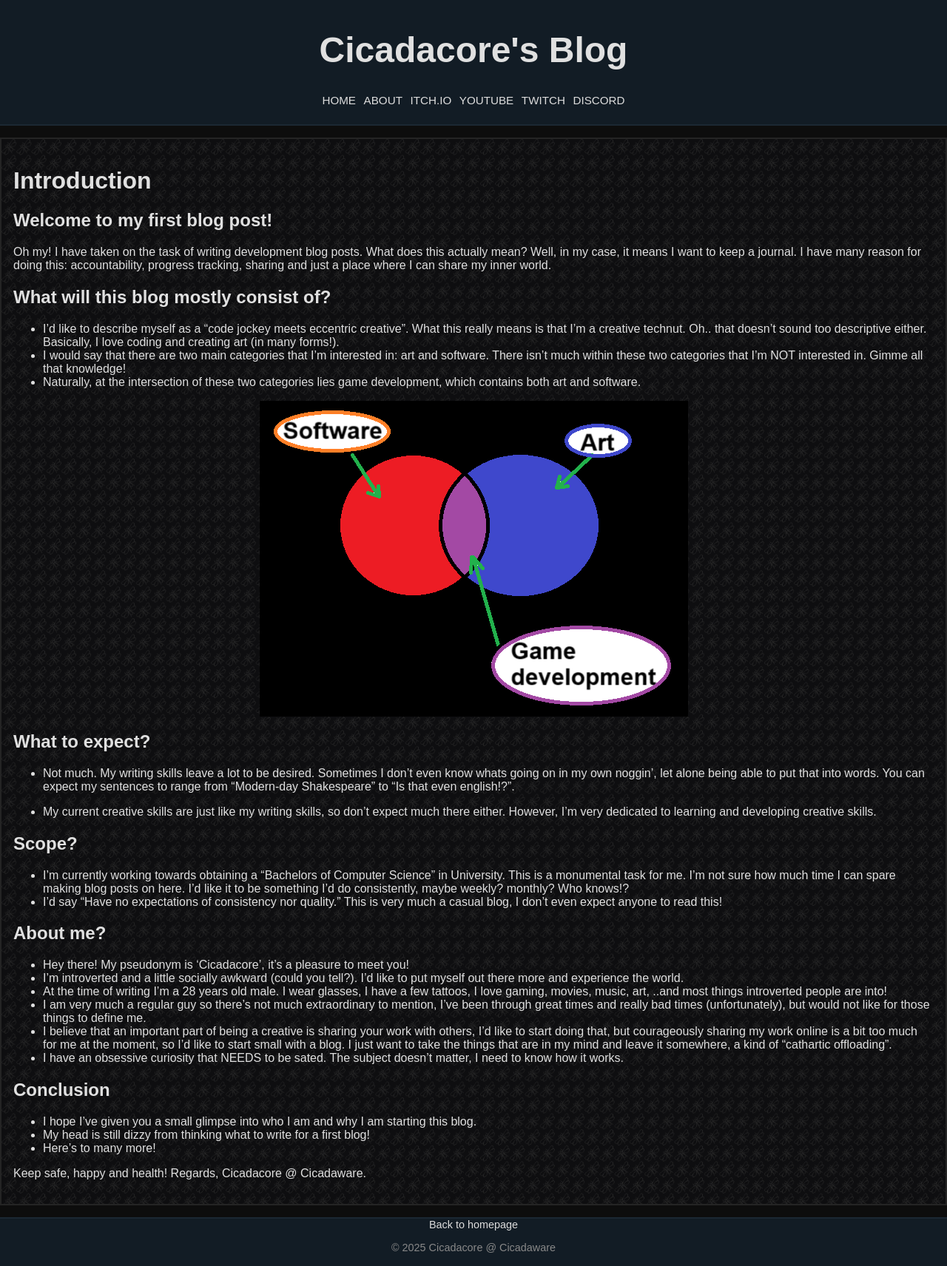
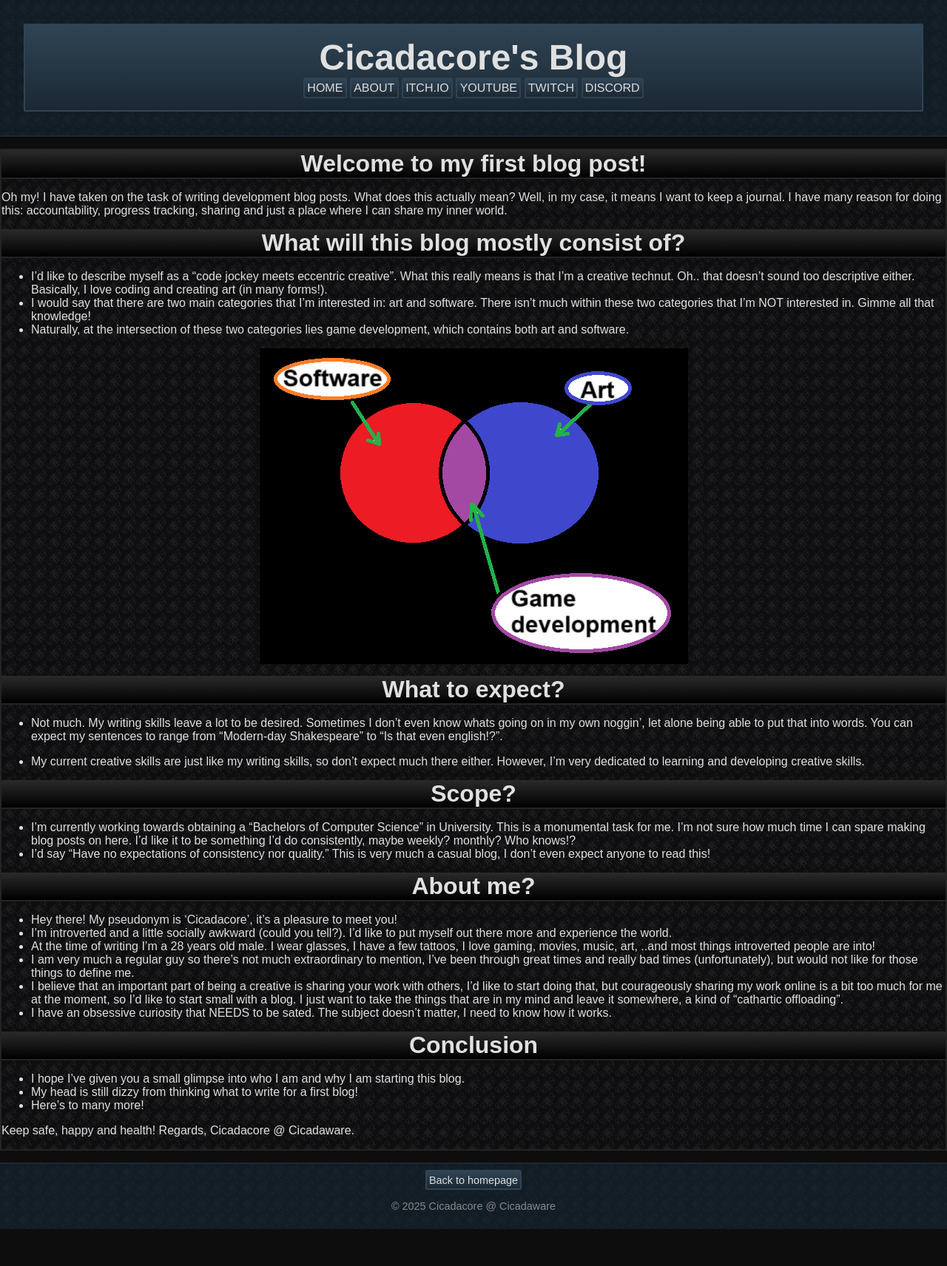
Before and after one commit to Cicadaware/cicadaware.github.io, a Jekyll site: the page built from _posts/2025-06-16-first-post.md, in a window 1280 px wide. Shown: the whole page at 74% size. Built offline with Jekyll 4.4.1, drawn with Linux system fonts in a browser that asks for light colours; after the commit the page ends 1662 px from its top, so only the background shows below that.

Commit message:
another overhaul

```diff
--- a/_layouts/default.html
+++ b/_layouts/default.html
@@ -6,29 +6,29 @@
   <link rel="stylesheet" href="{{ '/assets/css/style.css' | relative_url }}" />
 </head>
 <body>
-  <header class="round-block">
+  <header>
+    <div class="title-links">
     <h1 class="title">{{ site.title }}</h1>
-
       <div class="nav">
-        <a class="nav-links" href="/">HOME</a>
-        <a class="nav-links" href="/2025/06/16/first-post.html">ABOUT</a>
-        <a class="nav-links" href="https://cicadacore.itch.io/">ITCH.IO</a>
-        <a class="nav-links" href="https://www.youtube.com/@Cicadacore64">YOUTUBE</a>
-        <a class="nav-links" href="https://www.twitch.tv/cicadacore">TWITCH</a>
-        <a class="nav-links" href="https://discord.gg/uyxnK4YzVw">DISCORD</a>
+        <a href="/" class="nav-links">HOME</a>
+        <a href="/2025/06/16/first-post.html" class="nav-links">ABOUT</a>
+        <a href="https://cicadacore.itch.io/" class="nav-links">ITCH.IO</a>
+        <a href="https://www.youtube.com/@Cicadacore64" class="nav-links">YOUTUBE</a>
+        <a href="https://www.twitch.tv/cicadacore" class="nav-links">TWITCH</a>
+        <a href="https://discord.gg/uyxnK4YzVw" class="nav-links">DISCORD</a>
       </div>
-
+    </div>
   </header>
 
   <div class="page-container">
     <main class="content">
       {% if page.url == "/" %}
-      <h1 class="welcome">Welcome To My Blog</h1>
+      <h1 class="heading">POSTS</h1>
       <div class="post-grid">
         {% for post in site.posts %}
           <a href="{{ post.url }}" class="post-link">
             <article class="post-block">
-              <h2 class="post-title">{{ post.title }}</h2>
+              <h1 class="post-title">{{ post.title }}</h1>
               <p class="post-date">{{ post.date | date: "%B %d, %Y" }}</p>
               <p class="post-summary">{{ post.summary | strip_html | truncate: 100 }}</p>
             </article>
@@ -41,11 +41,11 @@
     </main>
   </div>
 
-  <footer class="round-block">
+  <footer>
     {% if page.url != "/" %}
-      <a href="/" class="home-link">Back to homepage</a>
+      <a href="/" class="nav-links">Back to homepage</a>
     {% endif %}
-    <p>© {{ site.time | date: "%Y" }} Cicadacore @ Cicadaware</p>
+    <p class="copyright">© {{ site.time | date: "%Y" }} Cicadacore @ Cicadaware</p>
   </footer>
 </body>
 </html>
--- a/_posts/2025-06-16-first-post.md
+++ b/_posts/2025-06-16-first-post.md
@@ -5,8 +5,6 @@ date: 2025-06-16 15:30:00 +0200
 summary: Introducing myself, what this blog is about, what to expect, about me.
 ---
 
-# Introduction
-{{post.date}}
 ## Welcome to my first blog post!
 
 Oh my! I have taken on the task of writing development blog posts. What does this actually mean? Well, in my case, it means I want to keep a journal.
--- a/assets/css/style.css
+++ b/assets/css/style.css
@@ -8,76 +8,88 @@ body {
   height: 100%;
   min-height: 100vh;
   background-color: #0d0d0d;
-  background-repeat: repeat;
-  background-position: center;
   margin: 0;
 }
 
+/* header */
+
+header {
+  padding: 2rem;
+  text-align: center;
+  margin-bottom: 1rem;
+  border-bottom: 2px solid #1b2833;
+}
+
+.title-links {
+  background-color: #1b2833;
+  border: 2px solid #2f4455;
+  background: linear-gradient(#2f4455,#1b2833);
+  border-radius: 2px;
+  display: grid;
+  padding: 1rem;
+}
+
 .title {
-  font-family: Arial, Helvetica, sans-serif;
-  text-align: center;
+  font-family: Helvetica, Arial, sans-serif;
   font-size: 3rem;
-  color: #e0e0e0;
+  margin: 0;
 }
 
 .nav {
-  gap: 10px;
+  font-family: Helvetica, Arial, sans-serif;
   text-align: center;
-  font-size: 0.95rem;
-  margin: 1rem;
 }
 
-a {
-  color: #ddd;
+.nav-links {
+  display: inline-block;
+  transition: transform 0.2 ease;
   text-decoration: none;
-  padding: 0.2rem;
+  background: linear-gradient(#2f4455,#1b2833);
+  background-color: #1b2833;
+  border: 2px solid #2f4455;
+  border-radius: 3px;
 }
 
-a:hover,
-a:focus {
-  color: white;
-  text-decoration: underline;
+.nav-links:hover {
+  transform: scale(1.1);
+  text-decoration: none;
 }
 
-header, footer {
-  background-color: #121c25;
-  margin: 1rem 0 1rem 0;
-}
-
-footer {
-  text-align: center;
-  font-size: 0.9rem;
-  color: #888;
-  border-top: 2px solid #1b2833;
-  padding-bottom: 0.2rem;
-}
-
-header {
-  padding: 0.5rem;
-  margin-top: 0;
-  border-bottom: 2px solid #1b2833;
-}
+/* content */
 
 .page-container {
   display: flex;
   flex-direction: column;
   min-height: 100vh;
+  border: 2px solid #242424;
 }
 
-.welcome {
+.heading {
   text-align: center;
-  color:#e0e0e0;
+  font-size: 2rem;
+  background-color: #1a1a1a;
+  border-bottom: 2px solid #242424;
+  margin: 0;
+  background: linear-gradient(rgb(42, 42, 42), black);
+  font-family: Arial, Helvetica, sans-serif;
 }
 
 .content {
   flex: 1;
   background-color: #1a1a1a;
-  border: 2px solid #242424;
-  padding: 1rem;
   overflow: hidden;
   background-image: url('https://raw.githubusercontent.com/Cicadaware/cicadaware.github.io/refs/heads/main/assets/images/background.png');
   background-repeat: repeat;
   background-size: 384px 216px;
+}
+
+.content h2 {
+  text-align: center;
+  font-size: 2rem;
+  background-color: #1a1a1a;
+  border-bottom: 2px solid #242424;
+  margin: 0;
+  background: linear-gradient(rgb(42, 42, 42), black);
 }
 
 .post-grid {
@@ -85,18 +97,12 @@ header {
   flex-wrap: wrap;
   gap: 1rem;
   justify-content: center;
-}
-
-.post-link {
-  text-decoration: none;
-  color: inherit;
-  display: block;
-  flex: 1 1 300px;
-  max-width: 300px;
+  margin: 1rem;
 }
 
 .post-block {
   background-color: #222222;
+  background: linear-gradient(rgb(42, 42, 42), black);
   padding: 1rem;
   height: 200px;
   box-sizing: border-box;
@@ -113,9 +119,21 @@ header {
   transform: scale(1.05);
 }
 
-.post-block p {
-  margin-top: 0.5rem;
-  flex-grow: 1;
+.post-link {
+  text-decoration: none;
+  color: inherit;
+  display: block;
+  flex: 1 1 300px;
+  max-width: 300px;
+}
+.post-title {
+  border-radius: 10px;
+  background-color: #1b2833;
+  border: 2px double grey;
+  background: linear-gradient(rgb(42, 42, 42), black);
+  font-family: Arial, Helvetica, sans-serif;
+  margin: 0;
+  font-size: 1.5rem;
 }
 
 .post-date {
@@ -130,3 +148,43 @@ header {
   margin: 0 0 0.5rem 0;
   color: #ddd;
 }
+
+.post-block p {
+  margin-top: 0.5rem;
+  flex-grow: 1;
+}
+
+/* footer */
+
+footer {
+  text-align: center;
+  font-size: 0.9rem;
+  color: #888;
+  border-top: 2px solid #1b2833;
+  display: block;
+  padding: 0.5rem;
+  margin-top: 1rem;
+}
+
+.home-link {
+  display: table;
+}
+
+/* misc */
+
+a {
+  color: #ddd;
+  text-decoration: none;
+  padding: 0.2rem;
+}
+
+a:hover,
+a:focus {
+  text-decoration: underline;
+}
+
+header, footer {
+  background-image: url('https://raw.githubusercontent.com/Cicadaware/cicadaware.github.io/refs/heads/main/assets/images/background2.png');
+  background-repeat: repeat;
+  background-size: 384px 216px;
+}
```
Also changed, not shown: _config.yml (line endings or trailing spaces), 4 other files.
